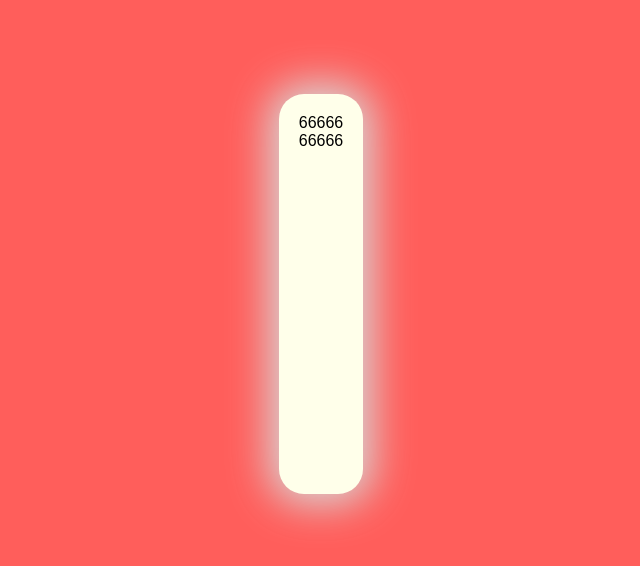
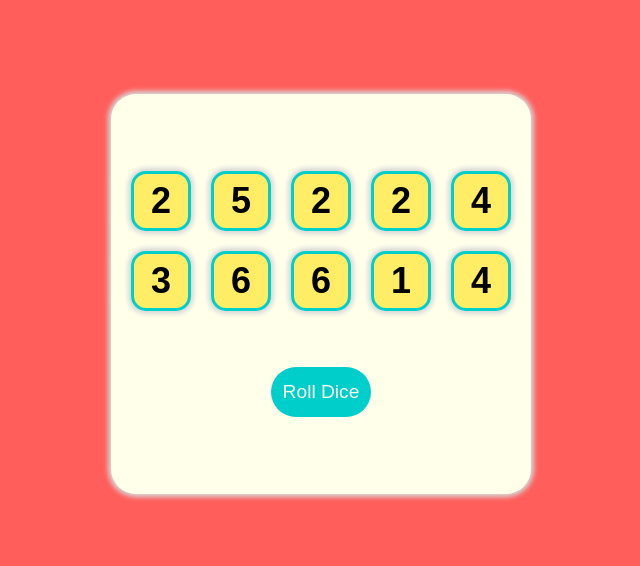
Before and after one commit to doctype-Melvin/tenzies-game, a React (Vite) app: page / in a window 1280 px wide. Shown: the part 106-672 px from the top of the page, without its empty margins (319-959 px from the left). Built offline with nearby package versions, Linux system fonts and the light colour scheme.

Commit message:
dice are held on click

```diff
--- a/src/App.jsx
+++ b/src/App.jsx
@@ -1,22 +1,54 @@
-import React from "react"
+import React, { useState } from "react"
 import Die from "./components/Die"
 
+export default function App() {
 
-export default function App() {
+    const [dice, setDice] = useState(allNewDice())
+
+
+    function allNewDice(min = 1, max = 6) {
+        let newDice = []
+        for (let i = 0; i < 10; i += 1) {
+            newDice.push({
+                value: Math.floor(Math.random() * max ) + min,
+                isHeld: false,
+                index: i
+            })
+        }
+        return newDice
+    }
+
+    function rollDice() {
+        setDice(allNewDice())
+    }
+
+
+    const holdDice = (id) => {
+        setDice(prevState => prevState.map(item => {
+            return item.index === id ? {...item, isHeld: !item.isHeld} : item
+        }))
+    }
+
+    const diceRender = dice.map((item, index) => <Die
+    key={index}
+    id={index}
+    value={item.value}
+    isHeld={item.isHeld}
+    holdDice={() => holdDice(index)}
+    />)
+
+
     return (
         <main className="mainContainer">
             <div className="diceContainer">
-                <Die value='6' />
-                <Die value='6' />
-                <Die value='6' />
-                <Die value='6' />
-                <Die value='6' />
-                <Die value='6' />
-                <Die value='6' />
-                <Die value='6' />
-                <Die value='6' />
-                <Die value='6' />
+                {diceRender}
             </div>
+            <button
+            className="rollBtn"
+            onClick={rollDice}
+            >
+                Roll Dice
+            </button>
         </main>
     )
 }
--- a/src/components/Die.jsx
+++ b/src/components/Die.jsx
@@ -1,10 +1,14 @@
 import React from "react"
 
 
-export default function Die({ value }) {
+export default function Die({ value, isHeld, holdDice }) {
     return (
-        <div className="dieContainer">
+        <div
+        className={ isHeld ? "held" : "dieContainer"}
+        onClick={holdDice}>
+            <h2>
             {value}
+            </h2>
         </div>
     )
 }
--- a/src/index.css
+++ b/src/index.css
@@ -20,23 +20,80 @@ html, body {
 }
 
 body {
+  padding: 30px;
+}
+
+body, .mainContainer,
+.dieContainer, .held {
   display: flex;
   justify-content: center;
   align-items: center;
-  padding: 30px;
 }
 
 .mainContainer {
+  flex-direction: column;
   background-color: var(--ivory);
   height: 400px;
   max-width: 750px;
   border-radius: 25px;
-  box-shadow: 0px 0px 40px 10px var(--grey);
+  justify-content: space-evenly;
   padding: 20px;
 }
 
 .diceContainer {
   display: grid;
+  gap: 20px;
   grid-template-columns: repeat(5, 1fr);
   grid-template-rows: repeat(2, 1fr);
 }
+
+.mainContainer,
+.dieContainer {
+  box-shadow: 0px 0px 5px 3px var(--grey);
+}
+
+h2 {
+  padding: 0;
+  margin: 0;
+}
+
+.dieContainer {
+  border: 3px solid var(--blue);
+  background-color: var(--yellow);
+}
+
+.dieContainer,
+.held {
+  height: 60px;
+  width: 60px;
+  font-size: 1.5rem;
+  border-radius: 15px;
+  text-align: center;
+}
+
+.held {
+  border: 3px solid var(--yellow);
+  background-color: var(--orange-red);
+}
+
+.rollBtn{
+  background-color: var(--blue);
+  color: var(--ivory);
+  height: 50px;
+  width: 100px;
+  border: none;
+  border-radius: 50px;
+  font-size: 1.2rem;
+  font-family: inherit;
+}
+
+.rollBtn:hover {
+  cursor: pointer;
+  background-color: var(--orange-red);
+}
+
+.rollBtn:active {
+  background-color: var(--orange-red);
+  color: var(--ivory);
+  box-shadow: inset 5px 5px 10px -3px var(--blue);
+}
```
